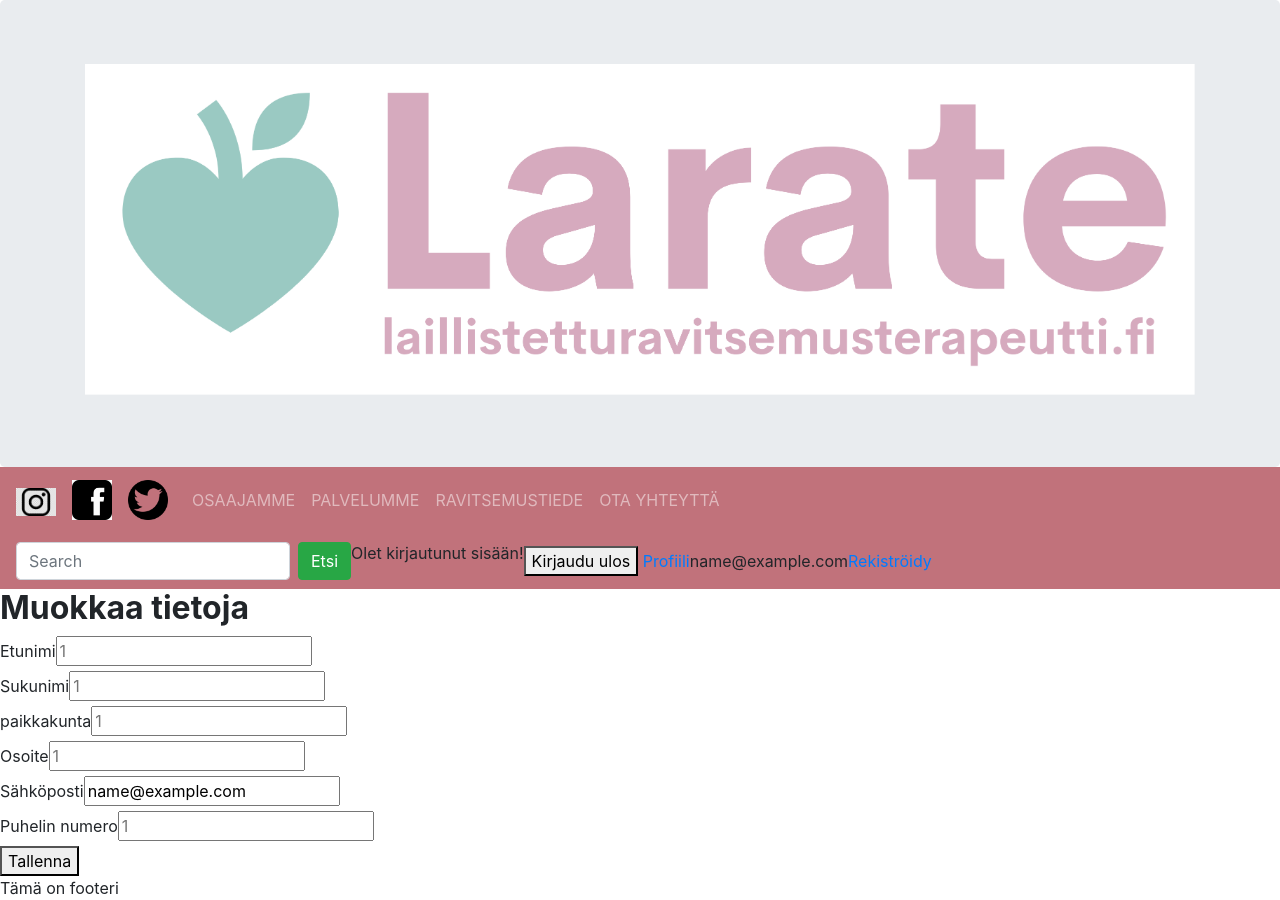
After one commit to PhantomLegioner/Projektityo, a PHP site: page /profiili.php in a window 1280 px wide. The commit adds this page. Run offline with PHP 8.4, Linux system fonts and the light colour scheme; the visitor is signed in with stand-in values (Sample User, id 1).

Commit message:
Add files via upload

```diff
--- a/phpmuodossa/header_login.php
+++ b/phpmuodossa/header_login.php
@@ -5,7 +5,14 @@
     <input class="form-control mr-sm-2" type="text" placeholder="Search">
     <button class="btn btn-success" type="submit">Etsi</button>
   </form>
-   <form class="form-inline" action="/action_page.php">
+<?php
+	if(isset($_SESSION['email'])){
+		echo '<p>Olet kirjautunut sisään!</p><form action="includes/logout.inc.php" method="post">
+    <button type="submit" name="logout-submit">Kirjaudu ulos</button> <a href="profiili.php">Profiili</a> <!-- Kirjaudu ulos -->
+  </form>'.$_SESSION['email'];
+	}else{
+		echo '<label>Et ole kirjautunut sisään.</label> <!-- SIGN IN formi. -->
+   <form class="form-inline" action="signin.php" method="post">
     <label for="email">Email:</label>
     <input type="email" class="form-control" id="email" placeholder="Enter email" name="email">
     <label for="pwd">Salasana:</label>
@@ -15,11 +22,16 @@
         <input class="form-check-input" type="checkbox" name="remember">Muista Minut
       </label>
     </div>
-    <button type="submit" class="btn btn-success">OK</button>
-  </form>
+    <button type="submit" class="btn btn-success" name="signin_submit">KIRJAUDU SISÄÄN</button>
+  </form>';
+	}
+?>
+
+
+
+
   <!-- "Rekisteröitymis"-painike -->
-  <a href="signup.php">Rekiströidy<a/>
-  <form action="logout.php" method="post">
-    <button type="submit" name="logout-submit">Kirjaudu ulos</button> <!-- Kirjaudu ulos -->
-  </form>
+
+
+   <a href="signup.php">Rekiströidy<a/>
 </nav>
--- /dev/null
+++ b/phpmuodossa/profiili.php
@@ -0,0 +1,33 @@
+<?php
+	require "header.php";
+	require "header_login.php";
+?>
+
+<main>
+<h2><b>Muokkaa tietoja</b></h2>
+<?php
+if(isset($_GET['change'])){
+	if($_GET['change']== "succesful"){
+		echo '<h1>Tiedot Tallennettu!</h1>';
+	}
+}
+echo '<form method="post" action="includes/tallennatiedot.php">
+
+	<label>Etunimi</label><input type="text" name="etunimi" placeholder="'.$_SESSION["etunimi"].'"><br>
+	<label>Sukunimi</label><input type="text" name="sukunimi"placeholder="'.$_SESSION["sukunimi"].'"><br>
+	<label>paikkakunta</label><input type="text" name="paikkakunta"placeholder="'.$_SESSION["paikkakunta"].'"><br>
+	<label>Osoite</label><input type="text" name="osoite"placeholder="'.$_SESSION["osoite"].'"><br>
+	<label>Sähköposti</label><input type="text" readonly name="email" value="'.$_SESSION["email"].'"><br>
+	<label>Puhelin numero</label><input type="text" name="puhelinnumero"placeholder="'.$_SESSION["puhelin"].'"><br>
+	<button type="submit" name="tallenna_submit">Tallenna</button>
+</form>';
+
+?>
+
+
+
+</main>
+
+<?php
+	require "footer.php";
+?>
```
Also changed, not shown: phpmuodossa/header.php (line endings or trailing spaces).
